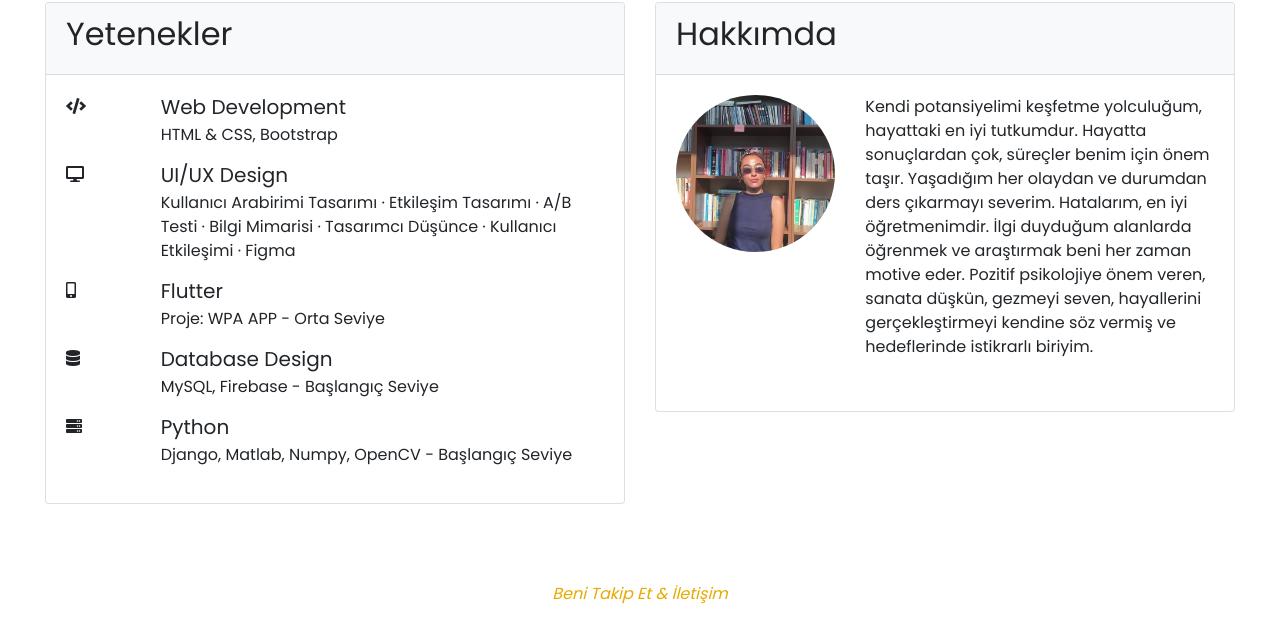
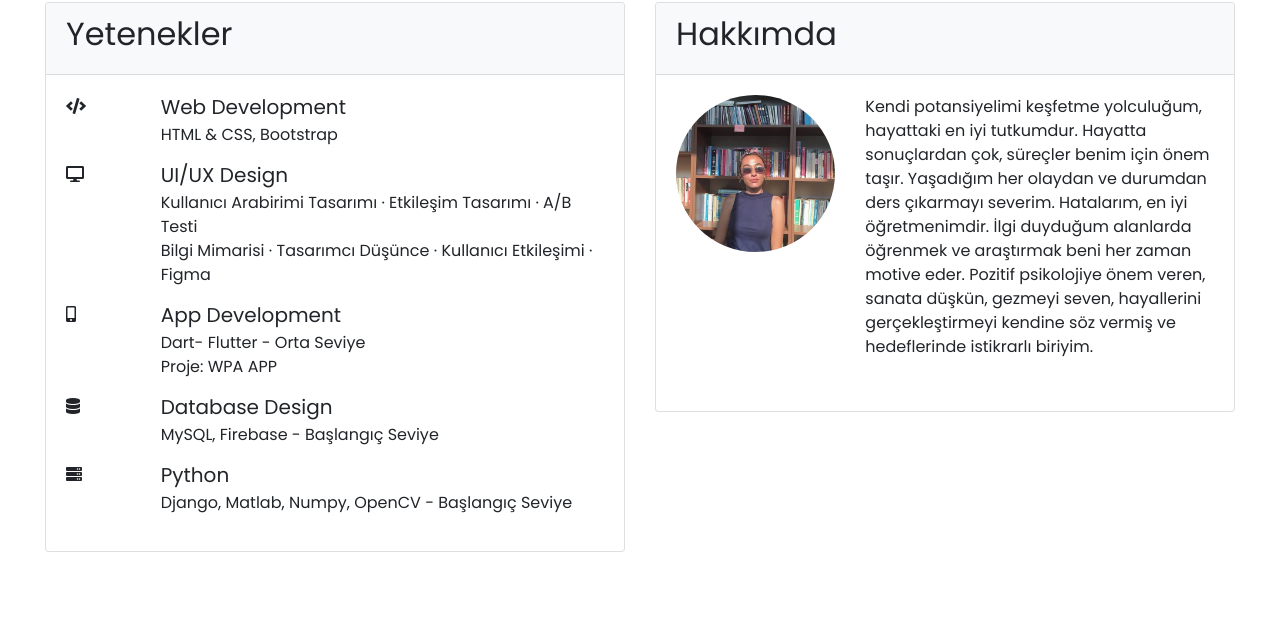
Before and after one commit to sulesen/sumeyyesulesen, a plain HTML site: page index.html in a window 1280 px wide. Shown: the part 1195-1814 px from the top of the page. Drawn offline with nearby package versions, Linux system fonts and the light colour scheme.

Commit message:
Update index.html
Yetenekler kısmı güncellendi.

```diff
--- a/index.html
+++ b/index.html
@@ -156,7 +156,9 @@
                     </div>
                     <div class="col-10">
                         <h5 class="mt-0 mb-1">UI/UX Design</h5>
-                        Kullanıcı Arabirimi Tasarımı · Etkileşim Tasarımı · A/B Testi · Bilgi Mimarisi · Tasarımcı Düşünce · Kullanıcı Etkileşimi · Figma
+                        Kullanıcı Arabirimi Tasarımı · Etkileşim Tasarımı · A/B Testi
+                        <br>
+                        Bilgi Mimarisi · Tasarımcı Düşünce · Kullanıcı Etkileşimi · Figma
                     </div>
                 </div>
                 <div class="row mb-3">
@@ -164,9 +166,10 @@
                         <i class="fas fa-mobile-alt"></i>
                     </div>
                     <div class="col-10">
-                        <h5 class="mt-0 mb-1">Flutter</h5>
-                        Proje: WPA APP -
-                        Orta Seviye
+                        <h5 class="mt-0 mb-1">App Development</h5>
+                        Dart- Flutter - Orta Seviye
+                        <br>
+                        Proje: WPA APP
                     </div>
                 </div>
                 <div class="row mb-3">
```
